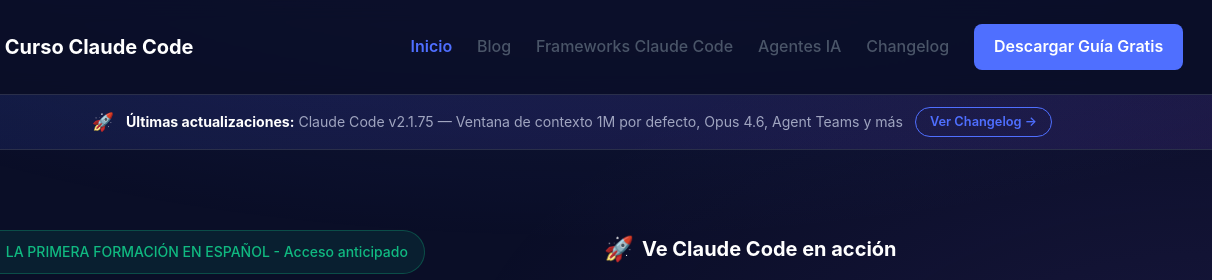
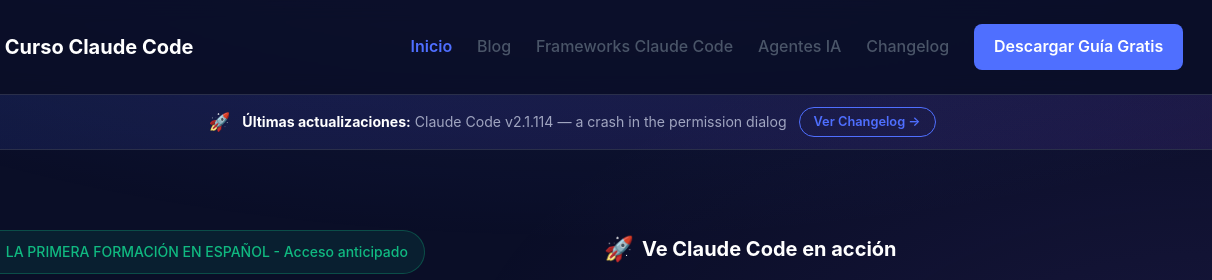
Before and after one commit to tete-cordobes/landing-curso-claude-code, a plain HTML site: page index.html in a window 1280 px wide. Shown: the top 280 px of the page, 68-1280 px from the left. Drawn offline with Linux system fonts and the light colour scheme.

Commit message:
feat: auto-sync 'Últimas actualizaciones' banner with changelog
Banner on index.html now fetches latest version and changes
automatically from changelog.html on every page load.
Source of truth: .latest-ver + .latest-change in changelog.html

- Add latest-update-banner.js
- Add #latest-update-banner-text ID to banner span
- Load script via defer at end of body

```diff
--- a/index.html
+++ b/index.html
@@ -198,8 +198,8 @@
     <section style="padding: 12px 0; background: linear-gradient(135deg, rgba(79,111,255,0.12) 0%, rgba(139,92,246,0.12) 100%); border-bottom: 1px solid var(--card-border);">
         <div class="container" style="display: flex; align-items: center; justify-content: center; gap: 12px; flex-wrap: wrap; text-align: center;">
             <span style="font-size: 1.1rem;">🚀</span>
-            <span style="font-size: 0.88rem; color: var(--text-secondary);">
-                <strong style="color: var(--text-primary);">Últimas actualizaciones:</strong> Claude Code v2.1.75 — Ventana de contexto 1M por defecto, Opus 4.6, Agent Teams y más
+            <span id="latest-update-banner-text" style="font-size: 0.88rem; color: var(--text-secondary);">
+                <strong style="color: var(--text-primary);">Últimas actualizaciones:</strong> Claude Code v2.1.114 — actualizando…
             </span>
             <a href="changelog.html" style="font-size: 0.8rem; font-weight: 600; color: var(--primary); text-decoration: none; border: 1px solid var(--primary); padding: 4px 14px; border-radius: 20px; white-space: nowrap; transition: all 0.2s;"
                onmouseover="this.style.background='var(--primary)';this.style.color='#fff'"
@@ -921,5 +921,6 @@
     </footer>
 
     <script src="script.js"></script>
+    <script src="latest-update-banner.js" defer></script>
 </body>
 </html>
--- /dev/null
+++ b/latest-update-banner.js
@@ -0,0 +1,58 @@
+/* ===================================================================
+   Latest Update Banner — lee changelog.html y actualiza el banner
+   de "Últimas actualizaciones" automáticamente en cada carga.
+
+   Fuente única de verdad: changelog.html (.latest-ver + .latest-change)
+   =================================================================== */
+
+(function () {
+    'use strict';
+
+    const BANNER_SELECTOR = '#latest-update-banner-text';
+
+    async function updateBanner() {
+        const bannerEl = document.querySelector(BANNER_SELECTOR);
+        if (!bannerEl) return;
+
+        try {
+            const res = await fetch('changelog.html', { cache: 'no-cache' });
+            if (!res.ok) return;
+
+            const html = await res.text();
+            const doc = new DOMParser().parseFromString(html, 'text/html');
+
+            // Obtener versión: "v2.1.114 — a crash in the permission dialog"
+            const verEl = doc.querySelector('.latest-ver');
+            if (!verEl) return;
+
+            // Extraer versión (primer segmento antes de —)
+            const verText = verEl.textContent.trim();
+            const versionMatch = verText.match(/^(v[\d.]+)/);
+            const version = versionMatch ? versionMatch[1] : verText.split('—')[0].trim();
+
+            // Extraer lista de cambios (los .latest-change)
+            const changes = Array.from(doc.querySelectorAll('.latest-change'))
+                .map(el => el.textContent.replace(/•/g, '').trim())
+                .filter(Boolean)
+                .slice(0, 3); // máx 3 cambios
+
+            // Fecha
+            const dateEl = doc.querySelector('.latest-date');
+            const date = dateEl ? dateEl.textContent.trim() : '';
+
+            // Construir el texto del banner
+            const changesText = changes.length ? changes.join(' · ') : 'Ver novedades';
+            bannerEl.innerHTML = `<strong style="color: var(--text-primary);">Últimas actualizaciones:</strong> Claude Code ${version} — ${changesText}`;
+            bannerEl.setAttribute('title', date);
+        } catch (err) {
+            // Silenciosamente mantener el texto de fallback que hay en el HTML
+            console.warn('Could not fetch latest changelog:', err);
+        }
+    }
+
+    if (document.readyState === 'loading') {
+        document.addEventListener('DOMContentLoaded', updateBanner);
+    } else {
+        updateBanner();
+    }
+})();
```
